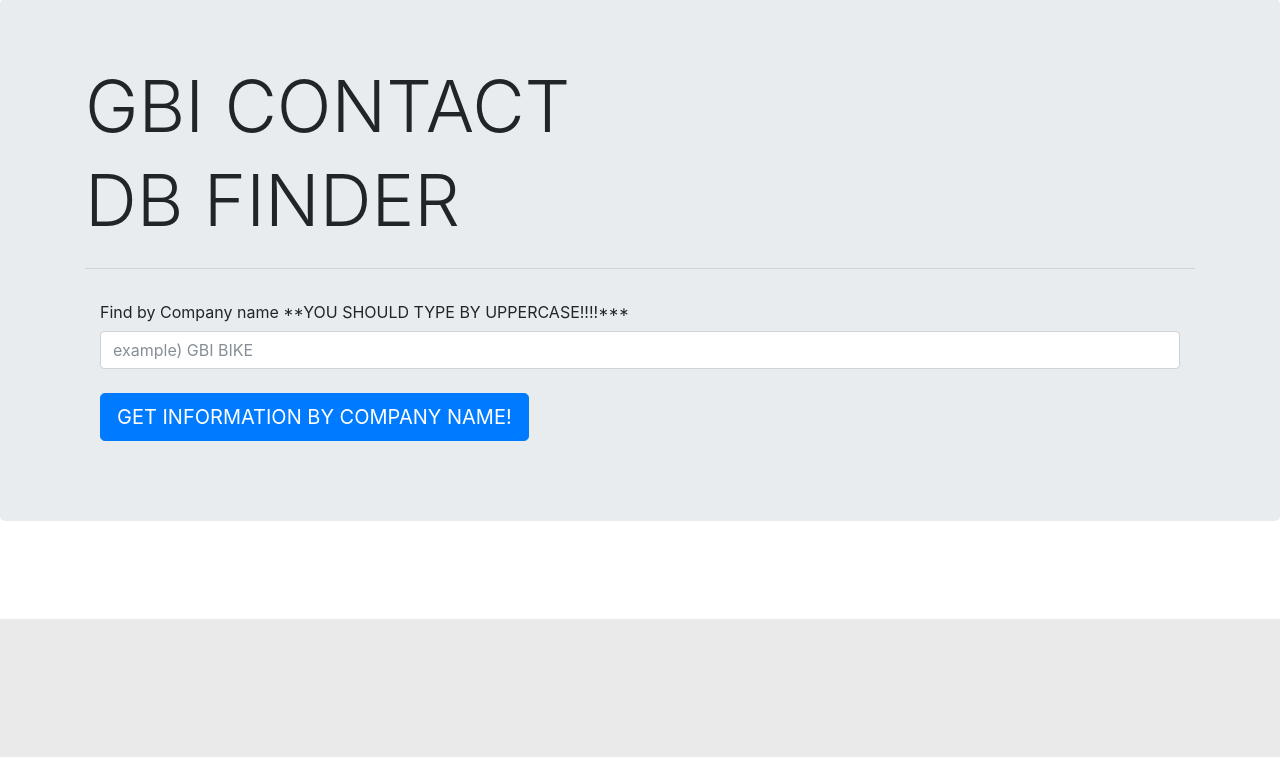
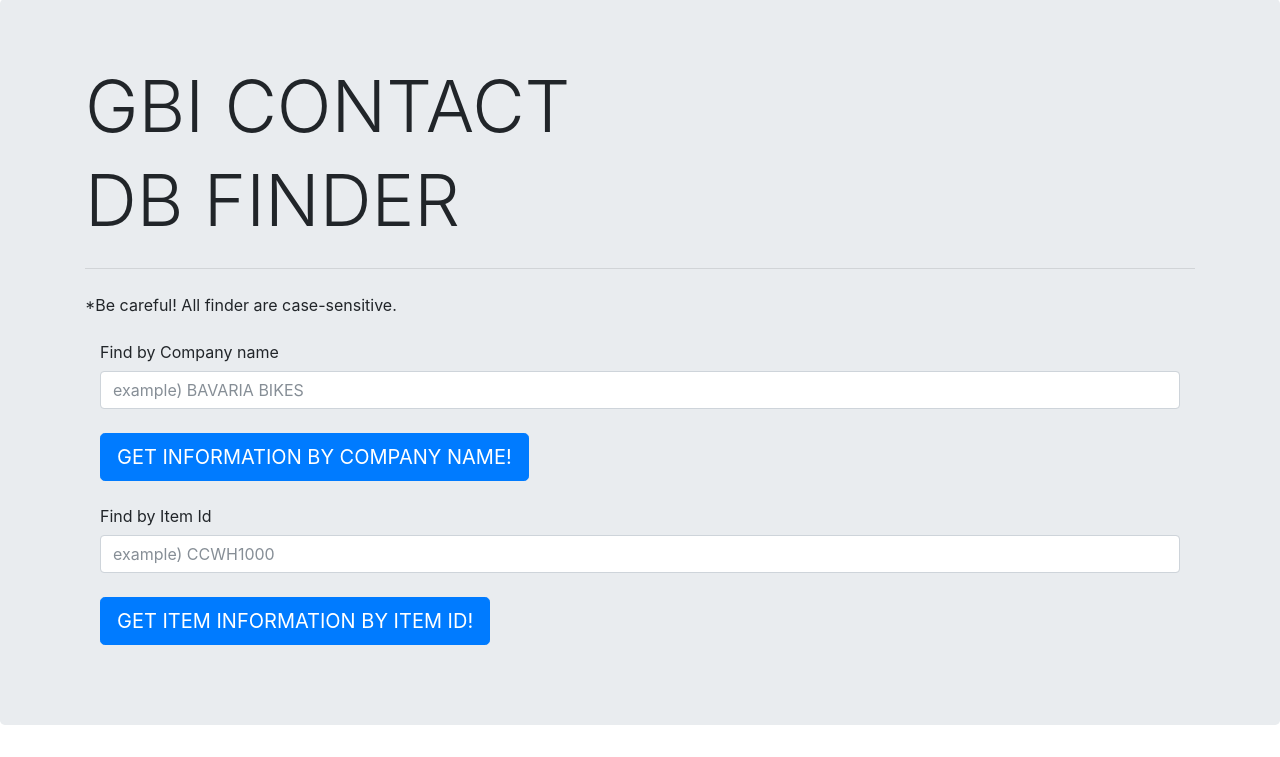
Before and after one commit to vividcloudpark/2017-2ERPChallenge, a Django app: page /work in a window 1280 px wide. Shown: the part 181-938 px from the top of the page. Before the commit the page ends 800 px from the top, so only its background shows below. Run offline with Django 3.2, Linux system fonts and the light colour scheme; some libraries are stand-ins or nearby versions.

Commit message:
Itemid added

```diff
--- a/ERPCONTACT/urls.py
+++ b/ERPCONTACT/urls.py
@@ -8,5 +8,6 @@ urlpatterns = [
     url(r'^contact$', ct_views.contact, name = 'contact'),
     url(r'^contact/success', ct_views.contact_success, name='contact_success'),
     url(r'^work$', ct_views.work, name='work'),
-    url(r'^work/success', ct_views.work_success, name='work_success')
+    url(r'^work/findbycompany/', ct_views.work_find_by_company, name='work_find_by_company'),
+    url(r'^work/findbyitemid/', ct_views.work_find_by_itemid, name='work_find_by_itemid')
 ]
--- a/contact/views.py
+++ b/contact/views.py
@@ -2,6 +2,7 @@ from django.shortcuts import render
 from django.shortcuts import Http404
 from .models import Contact
 from .models import Retailer
+from .models import Item
 import json
 
 
@@ -29,7 +30,7 @@ def contact_success(request):
     return render(request, 'contact_success.html')
 
 
-def work_success(request):
+def work_find_by_company(request):
     tag = request.POST['Companyname']
     try:
         retailertag = Retailer.objects.get(pk=tag)
@@ -43,5 +44,21 @@ def work_success(request):
         data = "Sorry! DBFINDER couldn't find about    " + tag + " !"
 
     print(data)
-    return render(request, 'work_success.html', {'name' : name , 'address' : address,
+    return render(request, 'work_find_by_company.html', {'name' : name , 'address' : address,
                                                  'zipcode' : zipcode,'country' : country, 'tag': tag})
+
+def work_find_by_itemid(request):
+    tag = request.POST['itemid']
+    try:
+        itemtag = Item.objects.get(pk=tag)
+        data = itemtag.dic()
+        name = data['item_name']
+        price = data['item_price']
+        origin = data['item_origin']
+
+    except:
+        return Http404("Sorry! DBFINDER couldn't find about    " + tag + " !")
+
+    print(data)
+    return render(request, 'work_find_by_itemid.html', {'name' : name , 'price' : price,
+                                                 'origin' : origin, 'tag': tag})
--- a/template/work.html
+++ b/template/work.html
@@ -18,15 +18,28 @@
 
             <hr class="my-4">
             <p class="lead">
-
-            <form action="{% url 'work_success' %}", method="POST">
+            <p> *Be careful! All finder are case-sensitive.</p>
+            <form action="{% url 'work_find_by_company' %}", method="POST">
             {% csrf_token %}
             <div class="form-group">
                    <div class="container">
-                    <label class="col-form-label" for="formGroupExampleInput">Find by Company name **YOU SHOULD TYPE BY UPPERCASE!!!!***</label>
-                    <input type="text" class="form-control" maxlength = "20" name="Companyname" placeholder="example) GBI BIKE">
+                    <label class="col-form-label" for="formGroupExampleInput">Find by Company name</label>
+                    <input type="text" class="form-control" maxlength = "20" name="Companyname" placeholder="example) BAVARIA BIKES">
                 <br>
                 <button type="submit" class="btn btn-primary btn-lg">GET INFORMATION BY COMPANY NAME!</button>
+
+                   </div>
+            </div>
+                </form>
+
+                       <form action="{% url 'work_find_by_itemid' %}", method="POST">
+            {% csrf_token %}
+            <div class="form-group">
+                   <div class="container">
+                    <label class="col-form-label" for="formGroupExampleInput">Find by Item Id</label>
+                    <input type="text" class="form-control" maxlength = "20" name="itemid" placeholder="example) CCWH1000">
+                <br>
+                <button type="submit" class="btn btn-primary btn-lg">GET ITEM INFORMATION BY ITEM ID!</button>
             </div>
             </div>
         </form>
```
Also changed, not shown: template/work_find_by_company.html (renamed from template/work_success.html, +5 -4 lines), template/work_find_by_itemid.html (added, +43 -0 lines).
